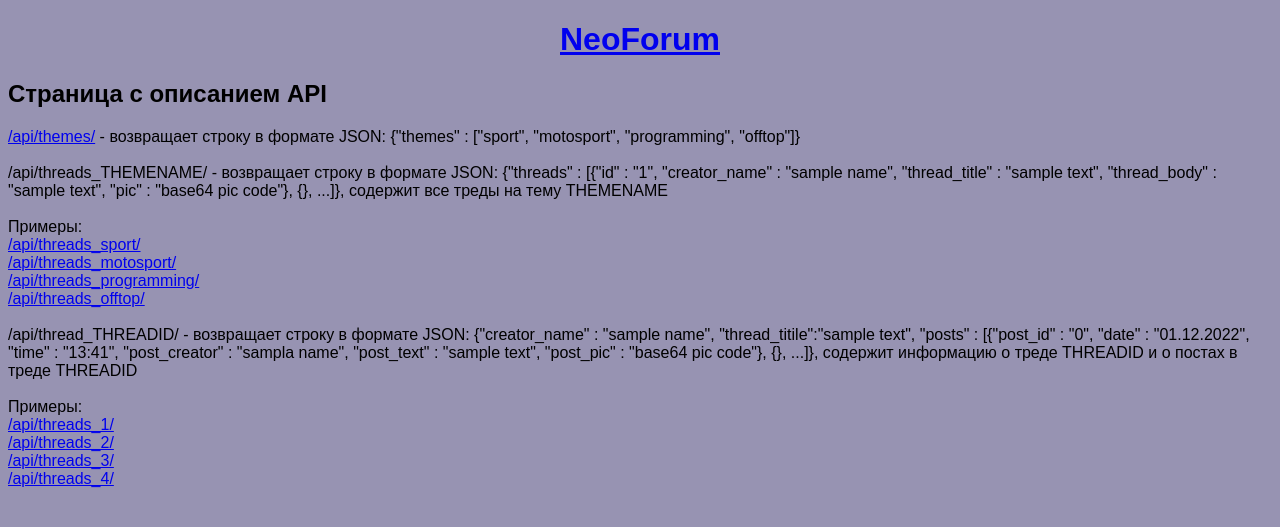
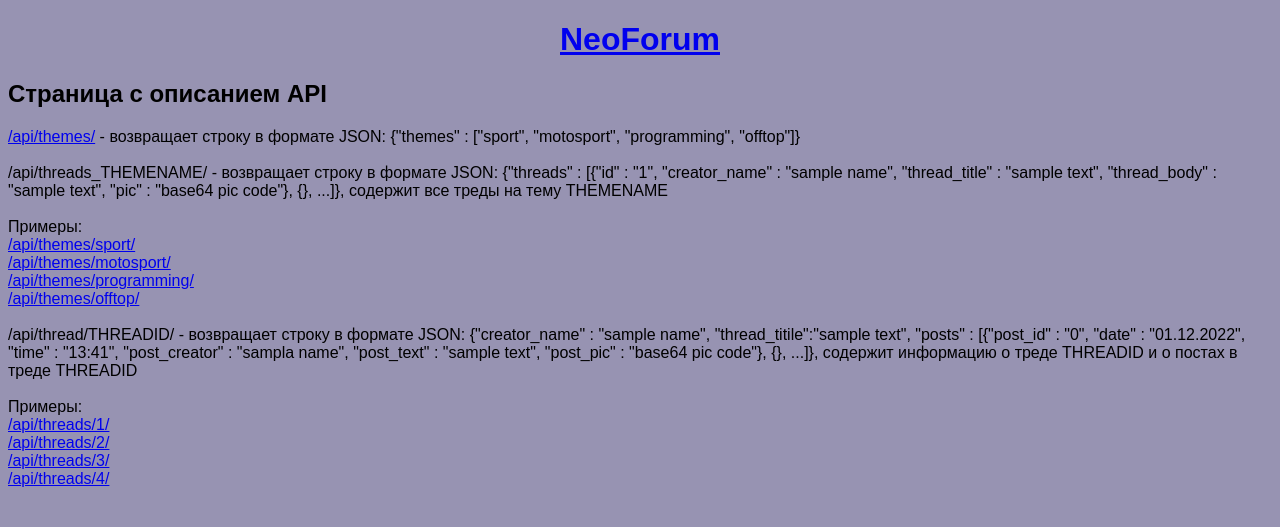
Before and after one commit to egorka001/NeoForum, a Flask app: page /api/ in a window 1280 px wide. Shown: the top 527 px of the page. Run offline with Flask 2, Linux system fonts and the light colour scheme.

Commit message:
api route update

```diff
--- a/api/main.py
+++ b/api/main.py
@@ -32,20 +32,20 @@ def send_themes_api():
     if request.method == 'GET':
         return jsonify(themes_sample)
 
-@app.route('/api/threads_sport', methods=['GET'])
-@app.route('/api/threads_motosport', methods=['GET'])
-@app.route('/api/threads_programming', methods=['GET'])
-@app.route('/api/threads_offtop', methods=['GET'])
+@app.route('/api/themes/sport', methods=['GET'])
+@app.route('/api/themes/motosport', methods=['GET'])
+@app.route('/api/themes/programming', methods=['GET'])
+@app.route('/api/themes/offtop', methods=['GET'])
 def send_threads_api():
     """send threads dct from forum"""
     if request.method == 'GET':
         return jsonify(threads_sample)
 
-@app.route('/api/thread_1', methods=['GET'])
-@app.route('/api/thread_2', methods=['GET'])
-@app.route('/api/thread_3', methods=['GET'])
-@app.route('/api/thread_4', methods=['GET'])
-@app.route('/api/thread_5', methods=['GET'])
+@app.route('/api/thread/1', methods=['GET'])
+@app.route('/api/thread/2', methods=['GET'])
+@app.route('/api/thread/3', methods=['GET'])
+@app.route('/api/thread/4', methods=['GET'])
+@app.route('/api/thread/5', methods=['GET'])
 def send_thread_api():
     """send current thread"""
     if request.method == 'GET':
--- a/api/templates/api.html
+++ b/api/templates/api.html
@@ -11,15 +11,15 @@
     <a href="themes">/api/themes/</a> - возвращает строку в формате JSON: {"themes" : ["sport", "motosport", "programming", "offtop"]} <br><br>
     /api/threads_THEMENAME/ - возвращает строку в формате JSON: {"threads" : [{"id" : "1", "creator_name" : "sample name", "thread_title" : "sample text", "thread_body" : "sample text", "pic" : "base64 pic code"}, {}, ...]}, содержит все треды на тему THEMENAME <br><br>
     Примеры: <br>
-    <a href="threads_sport">/api/threads_sport/</a> <br>
-    <a href="threads_motosport">/api/threads_motosport/</a> <br>
-    <a href="threads_programming">/api/threads_programming/</a> <br>
-    <a href="threads_offtop">/api/threads_offtop/</a> <br> <br>
-    /api/thread_THREADID/ - возвращает строку в формате JSON: {"creator_name" : "sample name", "thread_titile":"sample text", "posts" : [{"post_id" : "0", "date" : "01.12.2022", "time" : "13:41", "post_creator" : "sampla name", "post_text" : "sample text", "post_pic" : "base64 pic code"}, {}, ...]}, содержит информацию о треде THREADID и о постах в треде THREADID <br><br>
+    <a href="themes/sport">/api/themes/sport/</a> <br>
+    <a href="themes/motosport">/api/themes/motosport/</a> <br>
+    <a href="themes/programming">/api/themes/programming/</a> <br>
+    <a href="themes/offtop">/api/themes/offtop/</a> <br> <br>
+    /api/thread/THREADID/ - возвращает строку в формате JSON: {"creator_name" : "sample name", "thread_titile":"sample text", "posts" : [{"post_id" : "0", "date" : "01.12.2022", "time" : "13:41", "post_creator" : "sampla name", "post_text" : "sample text", "post_pic" : "base64 pic code"}, {}, ...]}, содержит информацию о треде THREADID и о постах в треде THREADID <br><br>
      Примеры: <br>
-    <a href="thread_1">/api/threads_1/</a> <br>
-    <a href="thread_2">/api/threads_2/</a> <br>
-    <a href="thread_3">/api/threads_3/</a> <br>
-    <a href="thread_4">/api/threads_4/</a> <br>
+    <a href="thread/1">/api/threads/1/</a> <br>
+    <a href="thread/2">/api/threads/2/</a> <br>
+    <a href="thread/3">/api/threads/3/</a> <br>
+    <a href="thread/4">/api/threads/4/</a> <br>
   </body>
 </html>
```
Also changed, not shown: readme.md.
